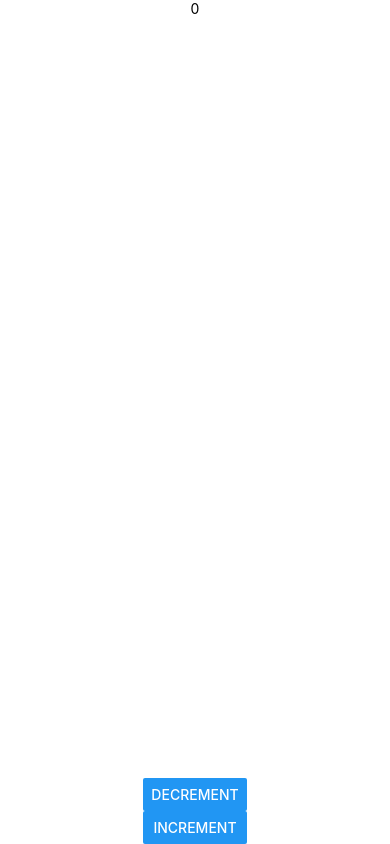
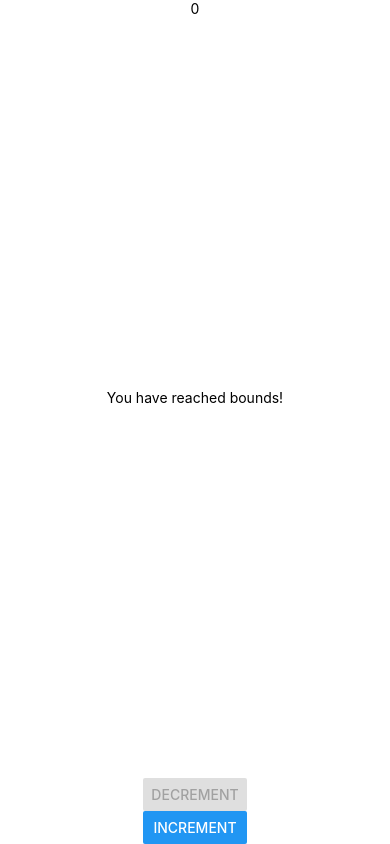
Before and after one commit to 4R0NIN7/Counter, a React Native app: screen / in a window 390 px wide. Built offline with nearby package versions, Linux system fonts and the light colour scheme.

Commit message:
Added decrement button

```diff
--- a/app/components/molecules/counter/counter.tsx
+++ b/app/components/molecules/counter/counter.tsx
@@ -40,13 +40,14 @@ type TCounterProps = {
 }
 const Counter = ({ onIncrement, onDecrement, value, canIncrement, canDecrement }: TCounterProps) => {
   const onPressIncrement = () => onIncrement()
+  const onPressDecrement = () => onDecrement()
   const showError = useMemo(() => !canDecrement || !canIncrement, [canDecrement, canIncrement])
   return (
     <>
       <StyledBody>{value}</StyledBody>
       {showError && <StyledError>You have reached bounds!</StyledError>}
       <Row>
-        <DecrementButton title="Decrement" onPress={onDecrement} disabled={!canDecrement} />
+        <DecrementButton title="Decrement" onPress={onPressDecrement} disabled={!canDecrement} />
         <IncrementButton title="Increment" onPress={onPressIncrement} disabled={!canIncrement} />
       </Row>
     </>
--- a/app/components/organisms/counter_screen/counter_screen.tsx
+++ b/app/components/organisms/counter_screen/counter_screen.tsx
@@ -14,16 +14,15 @@ const Wrapper = styled(View)`
 
 const CounterScreen = () => {
   const {
-    counter: { value, increment, canDecrement, canIncrement },
+    counter: { value, increment, canDecrement, canIncrement, decrement },
   } = useAppStore()
 
-  const onPress = () => {}
   return (
     <Wrapper>
       <ObservedCounter
         value={value}
         onIncrement={increment}
-        onDecrement={onPress}
+        onDecrement={decrement}
         canIncrement={canIncrement}
         canDecrement={canDecrement}
       />
--- a/app/models/counter.ts
+++ b/app/models/counter.ts
@@ -10,7 +10,7 @@ const Counter = types
         return self.value < 100
       },
       get canDecrement(): boolean {
-        return self.value >= 0
+        return self.value >= 1
       },
     }
   })
```
